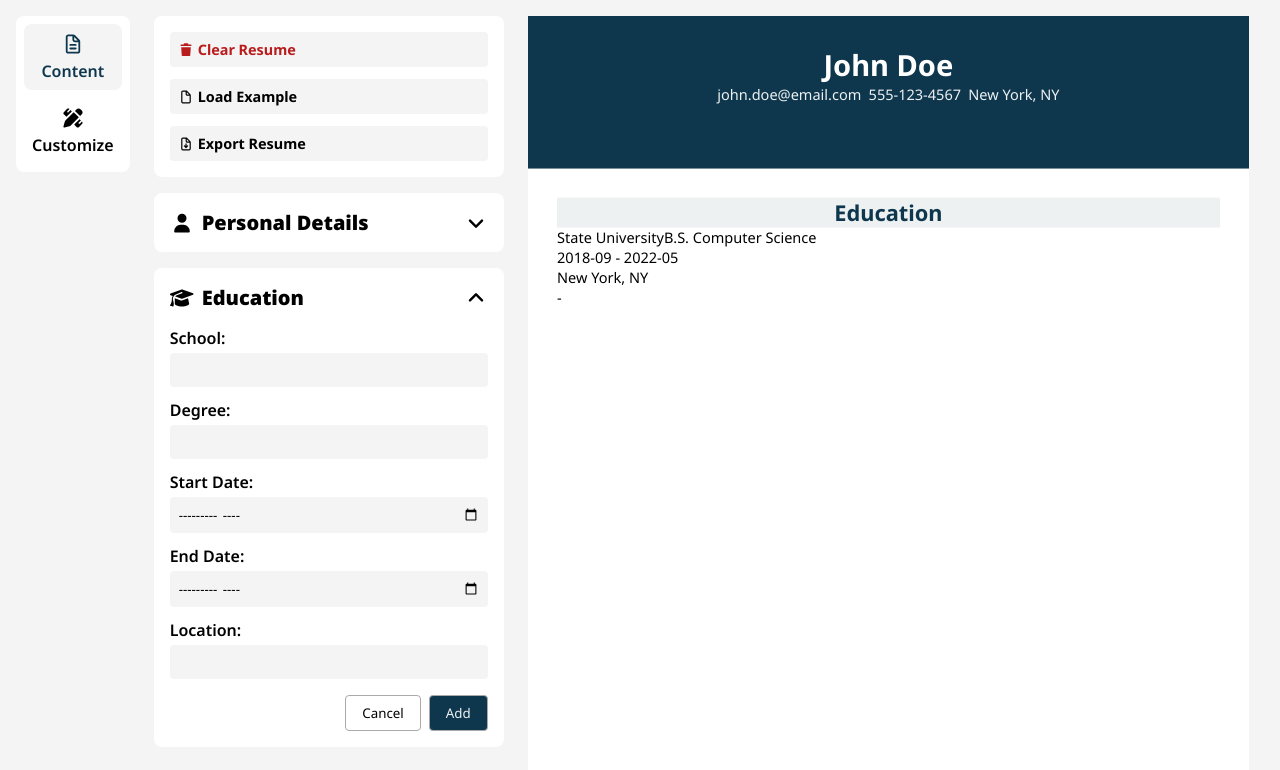
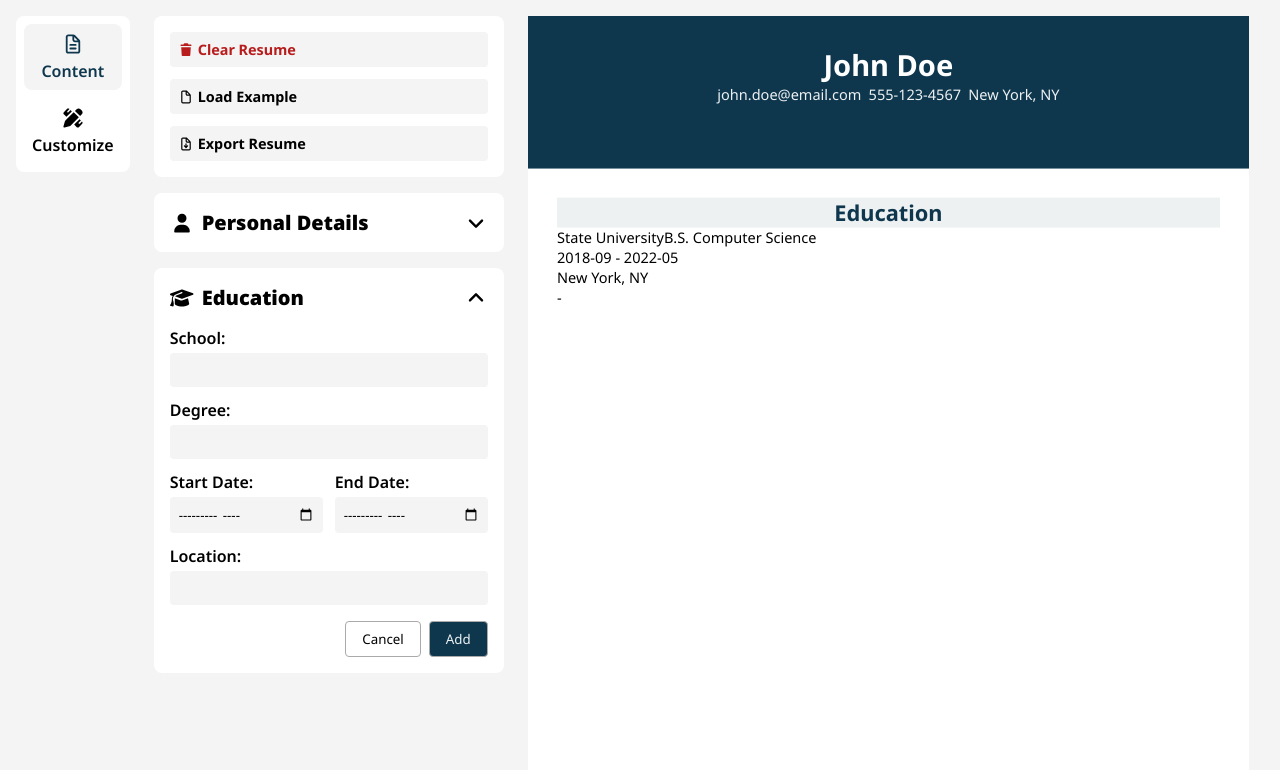
Before and after one commit to karolistech/resume-builder-v2, a React (Vite) app: page / in a window 1280 px wide. Both pictures are taken after a click on the button "+ Education". Shown: the top 770 px of the page. Built offline with nearby package versions, Linux system fonts and the light colour scheme.

Commit message:
test form

```diff
--- a/src/App.css
+++ b/src/App.css
@@ -59,7 +59,7 @@
 
   .panel--content,
   .panel--customize {
-    min-width: 350px;
+    max-width: 350px;
   }
 }
 
--- a/src/components/Education/Education.css
+++ b/src/components/Education/Education.css
@@ -51,6 +51,7 @@
   justify-content: space-between;
   padding: 1rem;
   border-top: 5px solid #f4f4f4;
+  -webkit-tap-highlight-color: transparent;
   cursor: pointer;
 }
 
@@ -103,6 +104,18 @@
   gap: 0.25rem;
 }
 
+.education__field--date {
+  flex-direction: row;
+  gap: 0.75rem;
+}
+
+.education__group {
+  min-width: 0;
+  display: flex;
+  flex-direction: column;
+  gap: 0.25rem;
+}
+
 .education__label {
   font-weight: 600;
 }
--- a/src/components/Education/Education.tsx
+++ b/src/components/Education/Education.tsx
@@ -131,7 +131,7 @@ export default function Education({ education, updateResume }: EducationProps) {
 
           {(editor.mode === "create" || editor.mode === "edit") && activeEntry && (
             <form className="education__form">
-              <div className="education__fields">
+              {/* <div className="education__fields">
                 {educationFields.map(field => (
                   <div key={field.name} className="education__field">
                     <label htmlFor={field.name} className="education__label">
@@ -148,6 +148,59 @@ export default function Education({ education, updateResume }: EducationProps) {
                     />
                   </div>
                 ))}
+              </div> */}
+
+              <div className="education__fields">
+                {educationFields.slice(0, 2).map(field => (
+                  <div key={field.name} className="education__field">
+                    <label htmlFor={field.name} className="education__label">
+                      {field.label}:
+                    </label>
+
+                    <input
+                      type={field.type}
+                      id={field.name}
+                      name={field.name}
+                      className="education__input"
+                      value={activeEntry[field.name]}
+                      onChange={handleInput}
+                    />
+                  </div>
+                ))}
+
+                <div className="education__field education__field--date">
+                  {educationFields.slice(2, 4).map(field => (
+                    <div key={field.name} className="education__group">
+                      <label htmlFor={field.name} className="education__label">
+                        {field.label}:
+                      </label>
+
+                      <input
+                        type={field.type}
+                        id={field.name}
+                        name={field.name}
+                        className="education__input"
+                        value={activeEntry[field.name]}
+                        onChange={handleInput}
+                      />
+                    </div>
+                  ))}
+                </div>
+
+                <div className="education__field">
+                  <label htmlFor="location" className="education__label">
+                    Location:
+                  </label>
+
+                  <input
+                    type="text"
+                    id="location"
+                    name="location"
+                    className="education__input"
+                    value={activeEntry.location}
+                    onChange={handleInput}
+                  />
+                </div>
               </div>
 
               <div className="education__actions">
```
